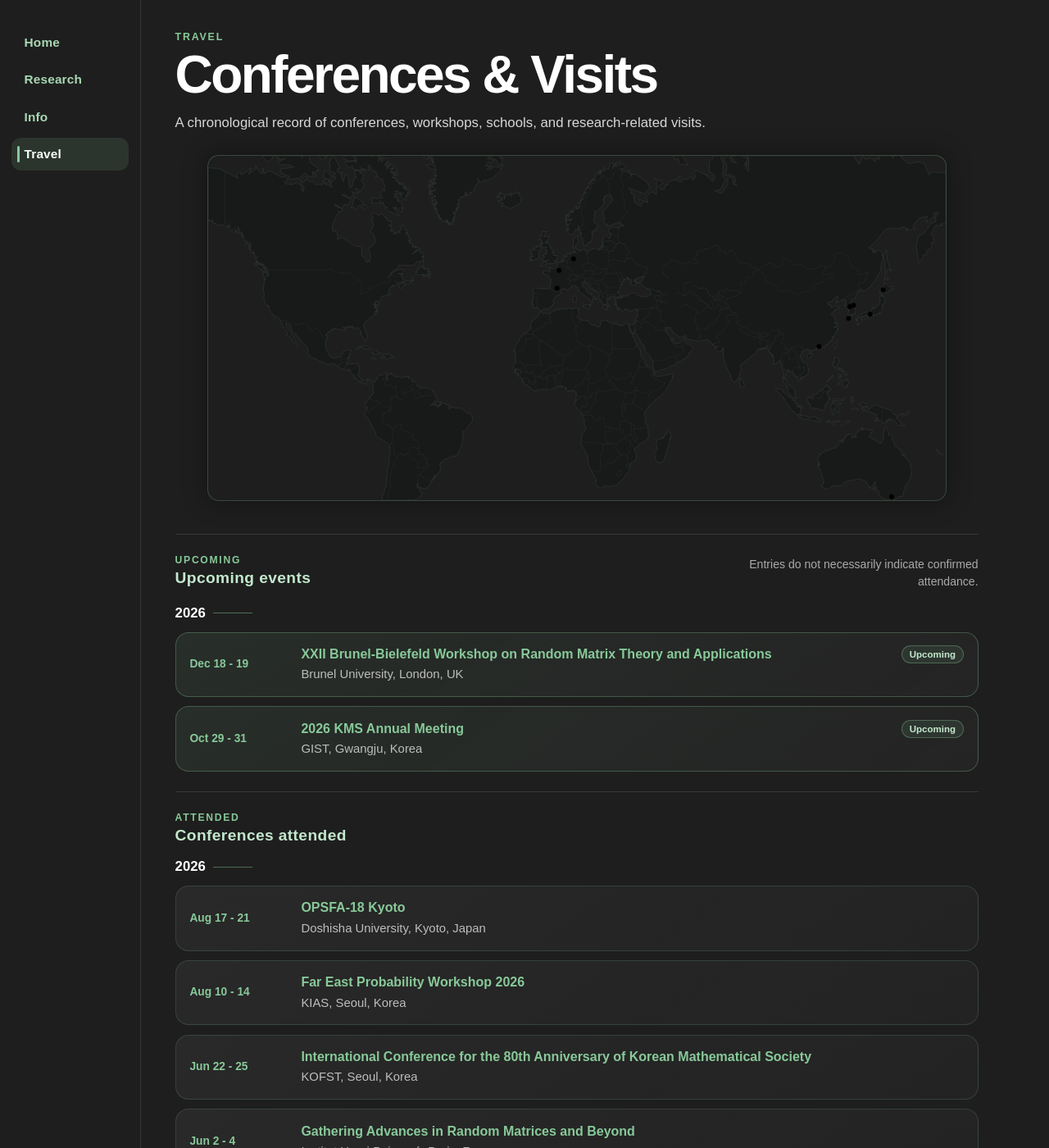
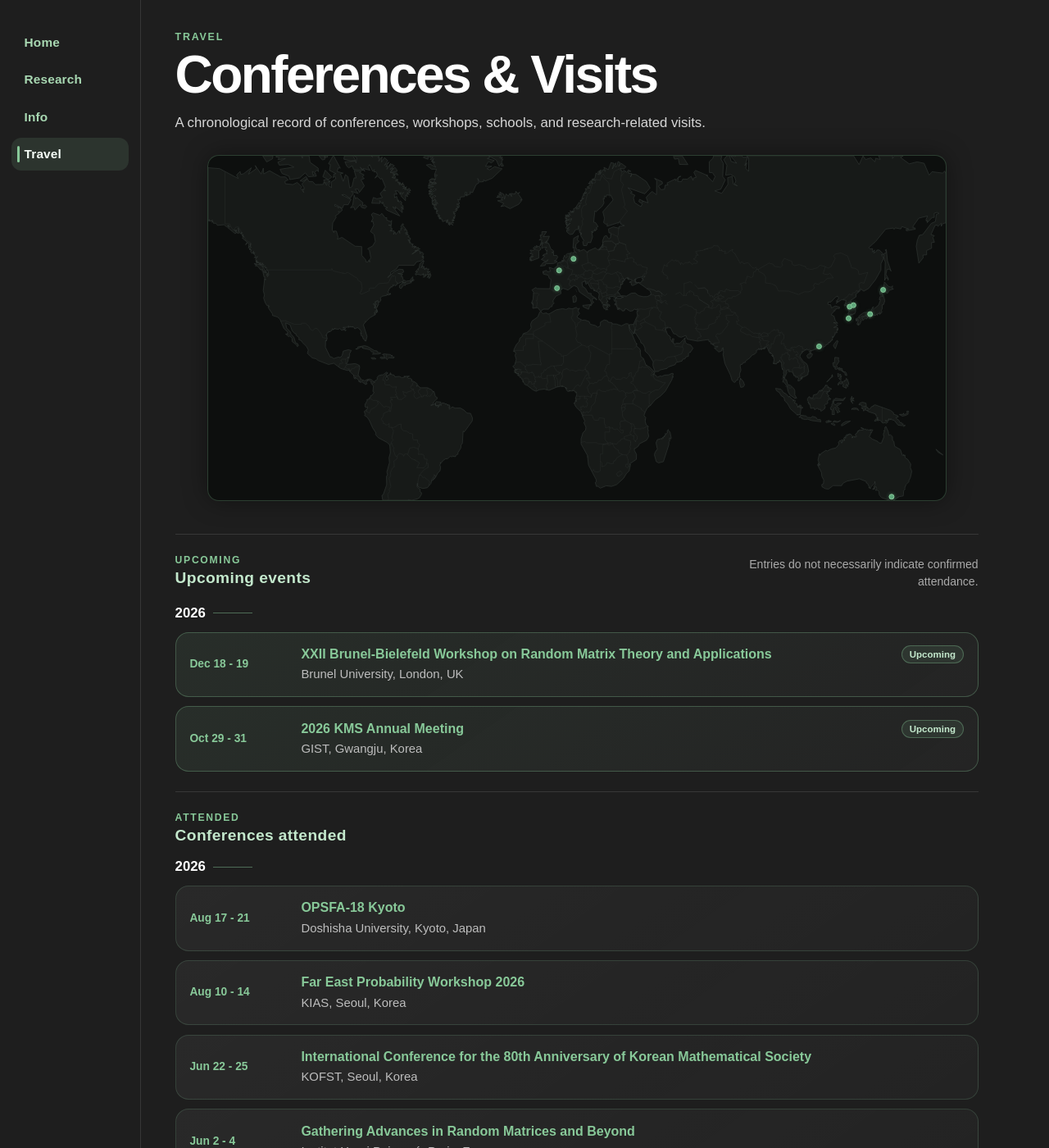
Before and after one commit to y-gJung/y-gJung.github.io, a Jekyll site: the page built from travel.md, in a window 1280 px wide and 1400 px high. Shown: the whole window at 82% size. Built offline with Jekyll 4.4.1, drawn with Linux system fonts in a browser that asks for light colours.

Commit message:
Update style.css

```diff
--- a/assets/style.css
+++ b/assets/style.css
@@ -149,12 +149,23 @@ a:visited {
 }
 
 #travel-map {
+  display: block;
   width: min(900px, 90vw);
-  height: 420px;
+  height: auto;
+  aspect-ratio: 15 / 7;
   border-radius: 14px;
-  background: #1e1e1e;
+  overflow: hidden;
+  background: #0d0f0e;
   border: 1px solid rgba(136, 201, 153, 0.25);
   box-shadow: 0 0 30px rgba(0,0,0,0.4);
+}
+
+.travel-map-point {
+  fill: #5fa87c;
+  stroke: #88c999;
+  stroke-width: 1;
+  vector-effect: non-scaling-stroke;
+  filter: drop-shadow(0 0 2px rgba(95, 168, 124, 0.55));
 }
 
 /* Information page */
@@ -722,7 +733,6 @@ a:visited {
 
   #travel-map {
     width: 100%;
-    height: 340px;
   }
 }
 
```
